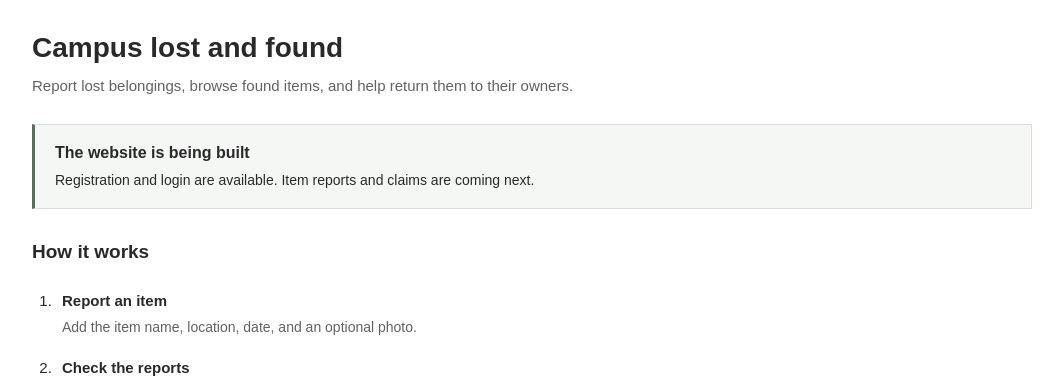
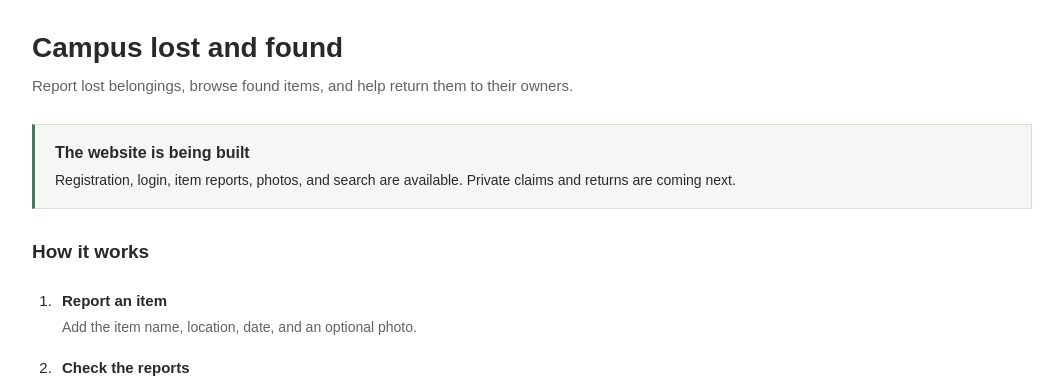
Before and after one commit to mrdipeshbastakoti/campus-lost-and-found, a PHP site: page / in a window 1280 px wide. Shown: the part 89-473 px from the top of the page, without its empty margins (108-1171 px from the left). Run offline with PHP 8.4, Linux system fonts and the light colour scheme.

Commit message:
Update homepage for the reports increment

```diff
--- a/index.php
+++ b/index.php
@@ -8,7 +8,7 @@ require __DIR__ . '/includes/header.php';
 </section>
 <section class="notice" aria-labelledby="status-heading">
     <h2 id="status-heading">The website is being built</h2>
-    <p>Registration and login are available. Item reports and claims are coming next.</p>
+    <p>Registration, login, item reports, photos, and search are available. Private claims and returns are coming next.</p>
 </section>
 <section id="how-it-works">
     <h2>How it works</h2>
```
